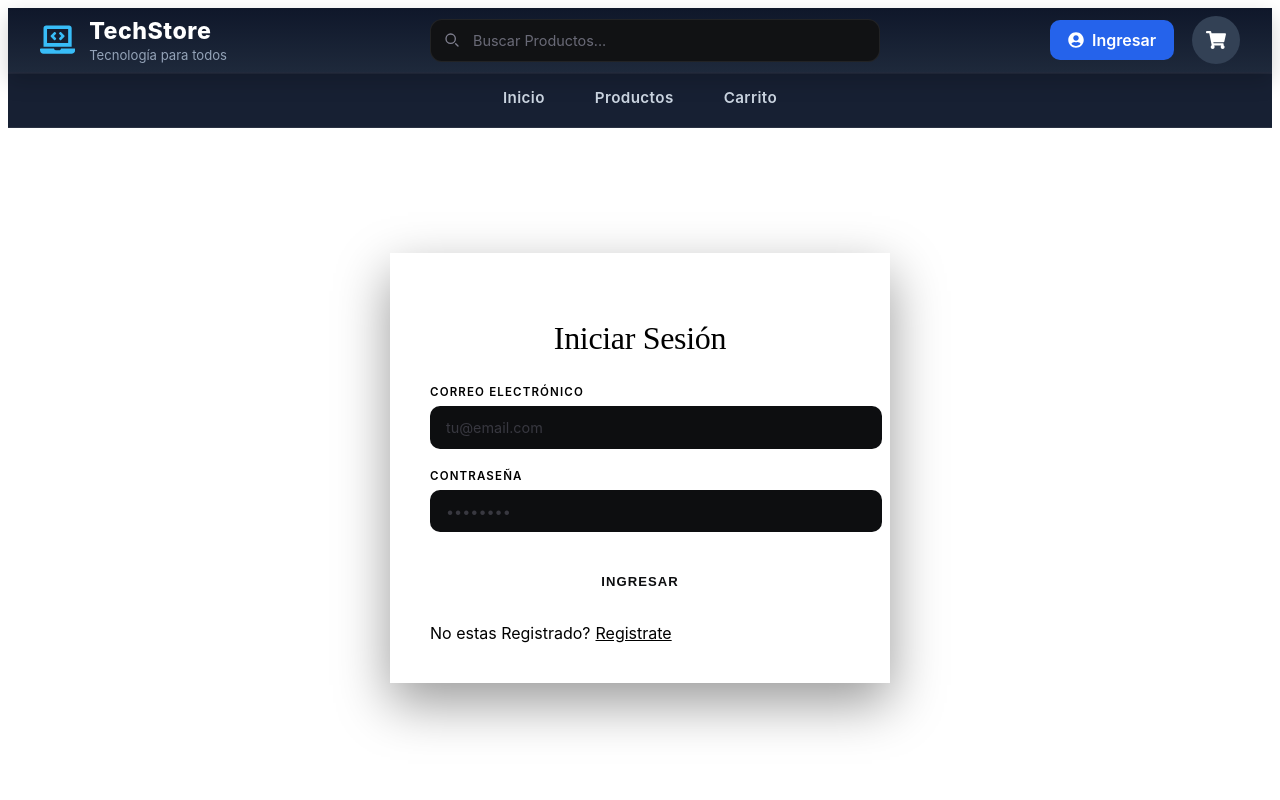
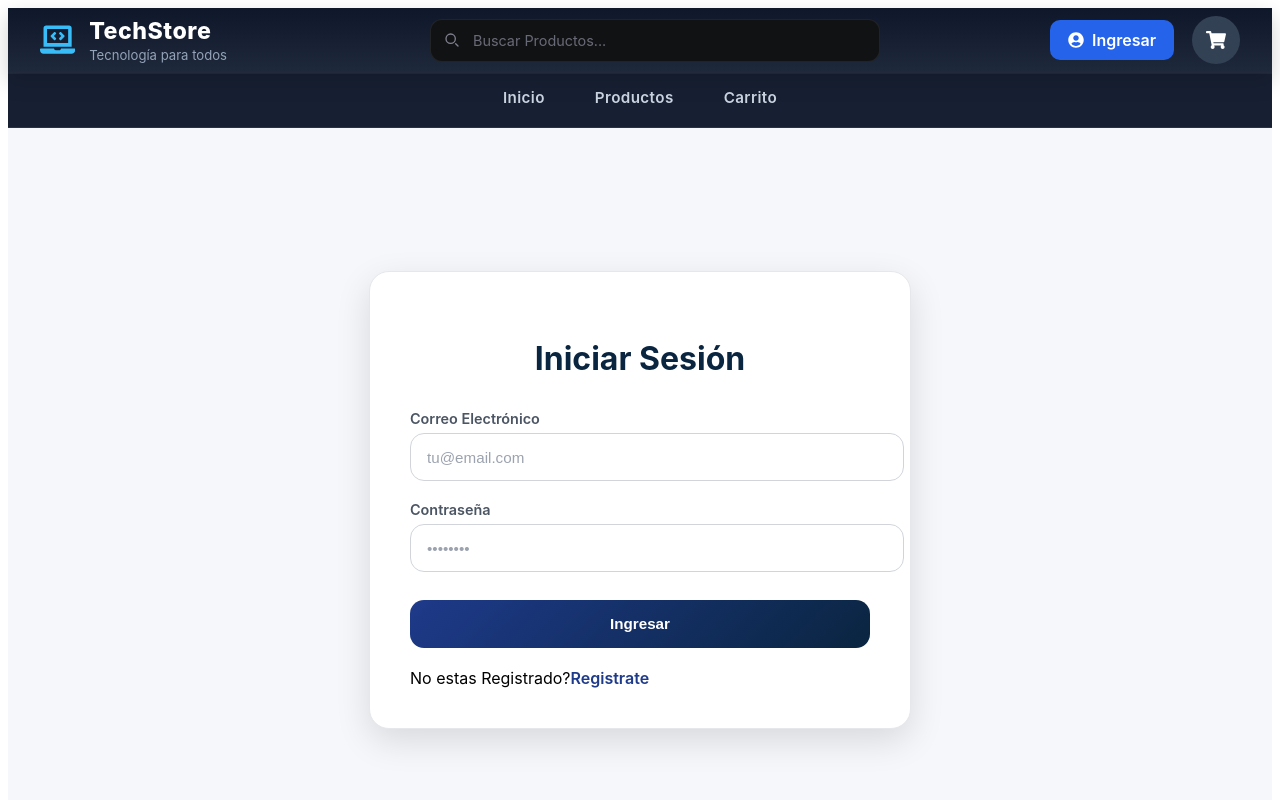
Before and after one commit to SilviaBouza/mi-proyecto-react-v2, a React (Vite) app: page /login in a window 1280 px wide. Shown: the top 800 px of the page. Built offline with nearby package versions, Linux system fonts and the light colour scheme; no server answers; the database is empty.

Commit message:
Mejora el diseño del formulario de autenticación

```diff
--- a/src/components/Item/Item.module.css
+++ b/src/components/Item/Item.module.css
@@ -101,14 +101,12 @@
   transition: color var(--transition), transform var(--transition);
   transform-origin: center;
 }
-
 .favorito:hover {
-  transform: scale(1.2);
+  color: var(--primary-light);
+  transform: scale(1.3);
 }
-
-.favoritoActivo {
-  color: var(--clr-danger);
-  filter: drop-shadow(0 0 6px rgba(255, 60, 90, 0.5));
+.favorito.activo {
+  color: var(--primary);
 }
 
 /* ── Precio ─────────────────────────────────────────── */
--- a/src/components/forms/FormProducto.module.css
+++ b/src/components/forms/FormProducto.module.css
@@ -13,7 +13,7 @@
   background: transparent;
 }
 .wrapper::-webkit-scrollbar-thumb {
-  background: #2a2b30;
+  background: #1170af;
   border-radius: 4px;
 }
 
@@ -50,7 +50,7 @@
 
 /* Input base */
 .input {
-  background-color: #0d0e10;
+  background-color: #b7bac2;
   border: 1px solid var(--clr-border);
   border-radius: 10px;
   padding: 0.7rem 1rem;
@@ -63,7 +63,7 @@
 }
 
 .input::placeholder {
-  color: #383840;
+  color: #0e0e0f;
 }
 
 .input:focus {
@@ -89,7 +89,7 @@
 }
 
 .select option {
-  background-color: #111214;
+  background-color: #101013;
   color: var(--clr-text);
 }
 
--- a/src/pages/AuthForm.module.css
+++ b/src/pages/AuthForm.module.css
@@ -1,115 +1,128 @@
+/* ---------- Contenedor ---------- */
+
 .container {
   display: flex;
   justify-content: center;
   align-items: center;
-  min-height: 80vh;
-  padding: 20px;
+  min-height: 85vh;
+  padding: 2rem;
+  background: #f5f7fb;
 }
 
+/* ---------- Tarjeta ---------- */
+
 .wrapper {
-  background-color: var(--clr-surface);
-  border: 1px solid var(--clr-border);
-  border-radius: var(--radius);
+  width: 100%;
+  max-width: 460px;
   padding: 2.5rem;
-  max-width: 420px;
-  width: 100%;
-  box-shadow: 0 20px 50px rgba(0, 0, 0, 0.4);
+  background: #ffffff;
+  border: 1px solid #e5e7eb;
+  border-radius: 20px;
+  box-shadow: 0 12px 35px rgba(0, 0, 0, 0.12);
 }
 
+/* ---------- Título ---------- */
+
 .titulo {
-  font-family: 'DM Serif Display', serif;
+  margin-bottom: 2rem;
+  text-align: center;
   font-size: 2rem;
-  font-weight: 400;
-  color: var(--clr-text);
-  margin-bottom: 1.75rem;
-  letter-spacing: -0.01em;
-  text-align: center;
+  font-weight: 700;
+  color: var(--primary-dark);
 }
 
-/* ── Formulario ── */
+/* ---------- Formulario ---------- */
+
 .form {
   display: flex;
   flex-direction: column;
   gap: 1.25rem;
 }
 
-/* Campo individual */
 .campo {
   display: flex;
   flex-direction: column;
-  gap: 0.45rem;
 }
 
 .label {
-  font-size: 0.72rem;
+  margin-bottom: 0.4rem;
+  font-size: 0.9rem;
   font-weight: 600;
-  letter-spacing: 0.1em;
-  text-transform: uppercase;
-  color: var(--clr-muted);
+  color: #4b5563;
 }
 
-/* Input base */
+/* ---------- Inputs ---------- */
+
 .input {
-  background-color: #0d0e10;
-  border: 1px solid var(--clr-border);
-  border-radius: 10px;
-  padding: 0.8rem 1rem;
-  color: var(--clr-text);
-  font-size: 0.9rem;
-  font-family: inherit;
+  width: 100%;
+  padding: 0.9rem 1rem;
+  font-size: 0.95rem;
+  color: #1f2937;
+  background: #ffffff;
+  border: 1px solid #d1d5db;
+  border-radius: 14px;
   outline: none;
-  transition: border-color 0.2s ease, box-shadow 0.2s ease;
-  width: 100%;
+  transition: border-color .2s ease, box-shadow .2s ease;
 }
 
 .input::placeholder {
-  color: #383840;
+  color: #9ca3af;
 }
 
 .input:focus {
-  border-color: var(--clr-accent);
-  box-shadow: 0 0 0 3px var(--clr-accent-glow);
+  border-color: var(--primary);
+  box-shadow: 0 0 0 4px rgba(30, 58, 138, .15);
 }
 
-/* Mensajes de feedback (Errores) */
+/* ---------- Error ---------- */
+
 .errorMessage {
-  font-size: 0.8rem;
-  color: #ff3c5a; /* Tu variable clr-danger */
-  background-color: rgba(255, 60, 90, 0.08);
-  border: 1px solid rgba(255, 60, 90, 0.15);
-  padding: 0.6rem 0.8rem;
-  border-radius: 8px;
-  line-height: 1.4;
-  margin-top: 0.25rem;
+  margin-top: 0.35rem;
+  padding: 0.75rem;
+  font-size: 0.85rem;
+  color: #dc2626;
+  background: #fef2f2;
+  border: 1px solid #fecaca;
+  border-radius: 10px;
 }
 
-/* Botón de Enviar de ancho completo */
+/* ---------- Botón ---------- */
+
 .btnAccion {
-  margin-top: 0.5rem;
-  padding: 0.85rem 1.5rem;
-  font-size: 0.82rem;
-  font-weight: 700;
-  letter-spacing: 0.08em;
-  text-transform: uppercase;
-  color: #0d0e10;
-  background-color: var(--clr-accent);
+  width: 100%;
+  margin-top: .5rem;
+  padding: .95rem;
   border: none;
-  border-radius: 10px;
+  border-radius: 14px;
+  background: linear-gradient(
+    135deg,
+    var(--primary),
+    var(--primary-dark)
+  );
+  color: white;
+  font-size: .95rem;
+  font-weight: 600;
   cursor: pointer;
-  transition: opacity 0.2s ease, transform 0.15s ease;
-  width: 100%;
+  transition: transform .2s ease, box-shadow .25s ease;
 }
 
 .btnAccion:hover {
-  opacity: 0.9;
-  box-shadow: 0 4px 15px var(--clr-accent-glow);
+  transform: translateY(-2px);
+  box-shadow: 0 10px 20px rgba(30,58,138,.25);
 }
 
 .btnAccion:active {
-  transform: scale(0.98);
+  transform: scale(.98);
 }
 
+/* ---------- Link ---------- */
+
 .navLink {
-  margin-left: 5px;
-  color: var(--clr-accent)
+  color: var(--primary);
+  font-weight: 600;
+  text-decoration: none;
 }
+
+.navLink:hover {
+  text-decoration: underline;
+}
```
